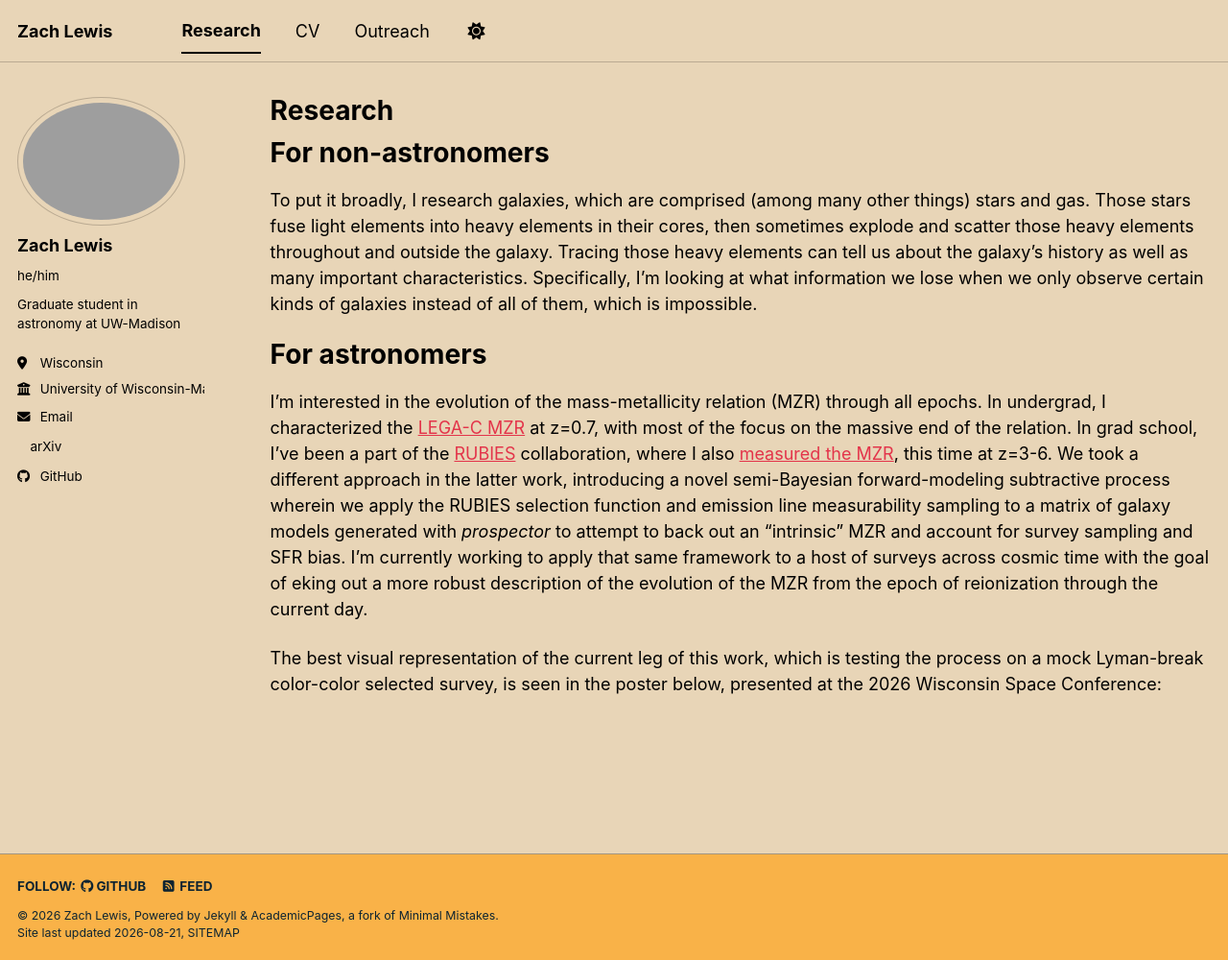
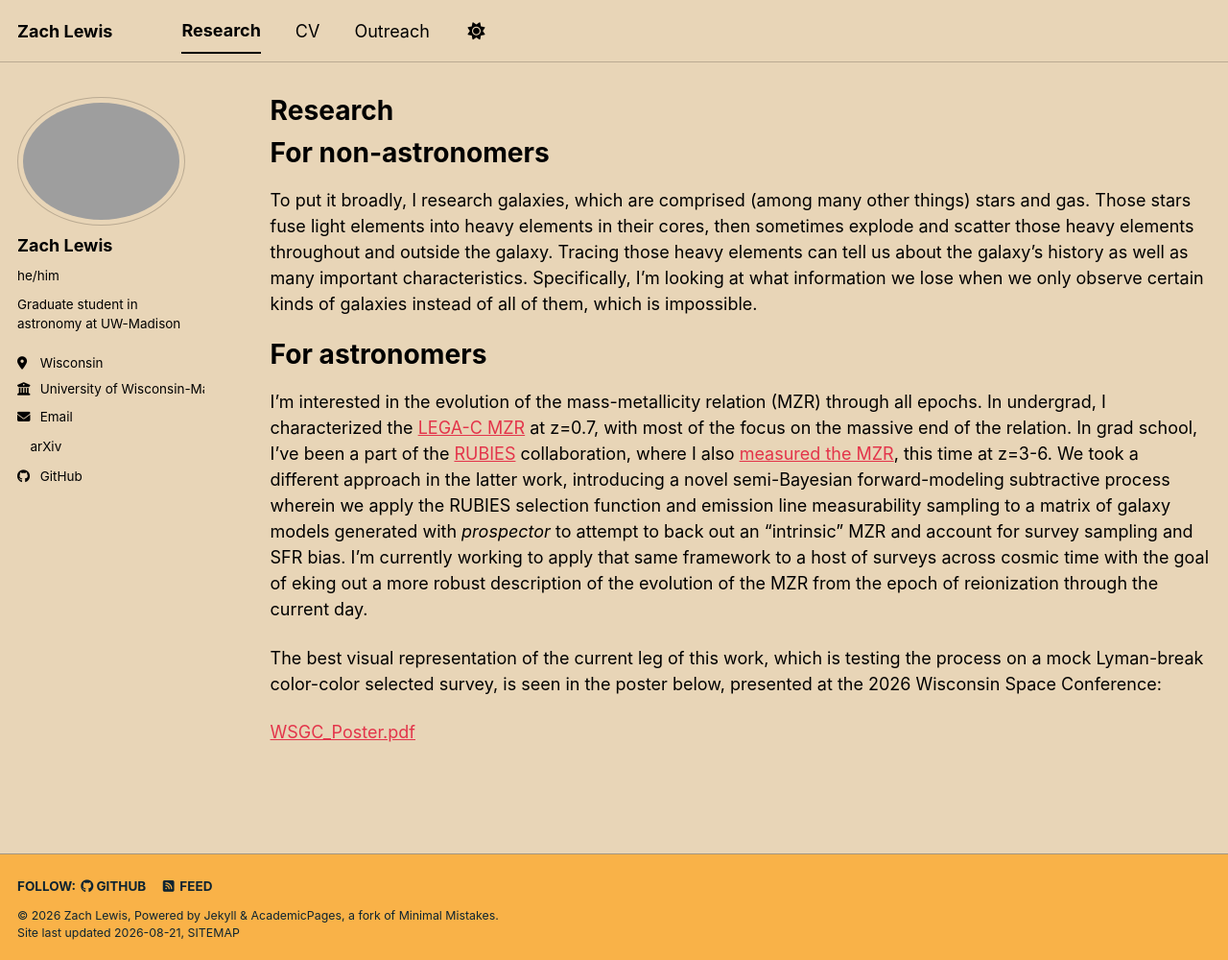
Before and after one commit to zachlewis99/zachlewis99.github.io, a Jekyll site: the page built from _pages/research.md, in a window 1280 px wide and 1000 px high. Shown: the whole window at 96% size. Built offline with Jekyll 4.4.1, drawn with Linux system fonts in a browser that asks for light colours; a style sheet for code colours, icons or effects is not loaded.

Commit message:
Update research.md

```diff
--- a/_pages/research.md
+++ b/_pages/research.md
@@ -15,3 +15,5 @@ For astronomers
 I'm interested in the evolution of the mass-metallicity relation (MZR) through all epochs. In undergrad, I characterized the [LEGA-C MZR](https://ui.adsabs.harvard.edu/abs/2024ApJ...964...59L/abstract) at z=0.7, with most of the focus on the massive end of the relation. In grad school, I've been a part of the [RUBIES](https://ui.adsabs.harvard.edu/abs/2025A%26A...697A.189D/abstract) collaboration, where I also [measured the MZR](https://ui.adsabs.harvard.edu/abs/2026ApJ..1005..159L/abstract), this time at z=3-6. We took a different approach in the latter work, introducing a novel semi-Bayesian forward-modeling subtractive process wherein we apply the RUBIES selection function and emission line measurability sampling to a matrix of galaxy models generated with *prospector* to attempt to back out an "intrinsic" MZR and account for survey sampling and SFR bias. I'm currently working to apply that same framework to a host of surveys across cosmic time with the goal of eking out a more robust description of the evolution of the MZR from the epoch of reionization through the current day.
 
 The best visual representation of the current leg of this work, which is testing the process on a mock Lyman-break color-color selected survey, is seen in the poster below, presented at the 2026 Wisconsin Space Conference:
+
+[WSGC_Poster.pdf](https://github.com/user-attachments/files/31320242/WSGC_Poster.pdf)
```
